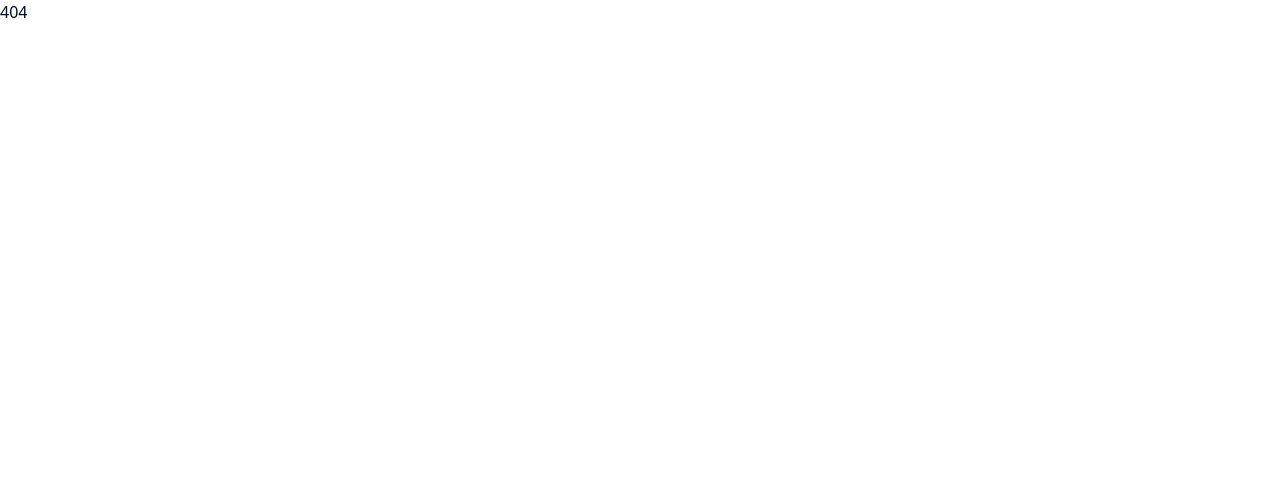
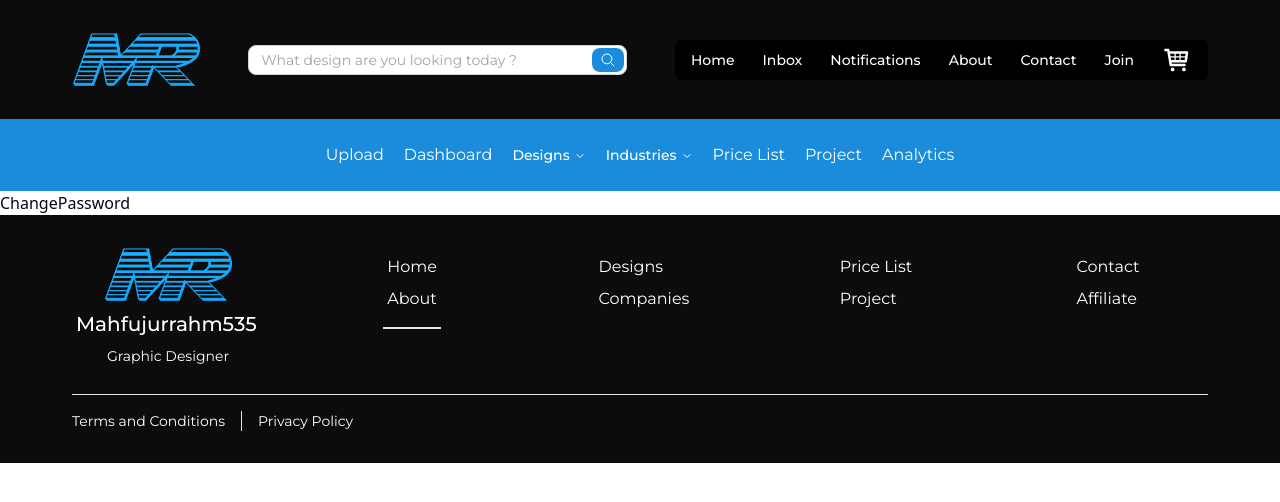
Before and after one commit to kaziahosunhabibripon/mrclient, a React (Vite) app: page /change-password in a window 1280 px wide. Before the commit this address had no page. Shown: the top 502 px of the page. Built offline with nearby package versions, Linux system fonts and the light colour scheme.

Commit message:
Added 3 route and pages

```diff
--- a/src/Pages/Authentication/Authentication.jsx
+++ b/src/Pages/Authentication/Authentication.jsx
@@ -6,7 +6,7 @@ import Login from "./Login/Login";
 
 const Authentication = () => {
   return (
-    <div className="flex justify-center my-24">
+    <div className="flex justify-center my-10">
       <Tabs defaultValue="account" className="w-[500px]">
         <TabsList className="grid w-full grid-cols-2">
           <TabsTrigger value="account">Sign Up</TabsTrigger>
--- /dev/null
+++ b/src/Pages/BillingAddress/BillingAddress.jsx
@@ -0,0 +1,11 @@
+import React from 'react';
+
+const BillingAddress = () => {
+    return (
+        <div>
+            BillingAddress
+        </div>
+    );
+};
+
+export default BillingAddress;
--- /dev/null
+++ b/src/Pages/ChangePassword/ChangePassword.jsx
@@ -0,0 +1,11 @@
+import React from 'react';
+
+const ChangePassword = () => {
+    return (
+        <div>
+            ChangePassword
+        </div>
+    );
+};
+
+export default ChangePassword;
--- /dev/null
+++ b/src/Pages/SocialMedia/SocialMedia.jsx
@@ -0,0 +1,11 @@
+import React from 'react';
+
+const SocialMedia = () => {
+    return (
+        <div>
+            SocialMedia
+        </div>
+    );
+};
+
+export default SocialMedia;
```
Also changed, not shown: src/Routes/Routes.jsx (+15 -0 lines).
